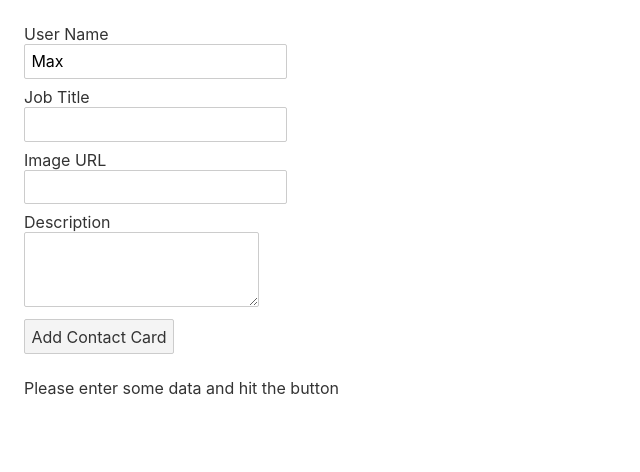
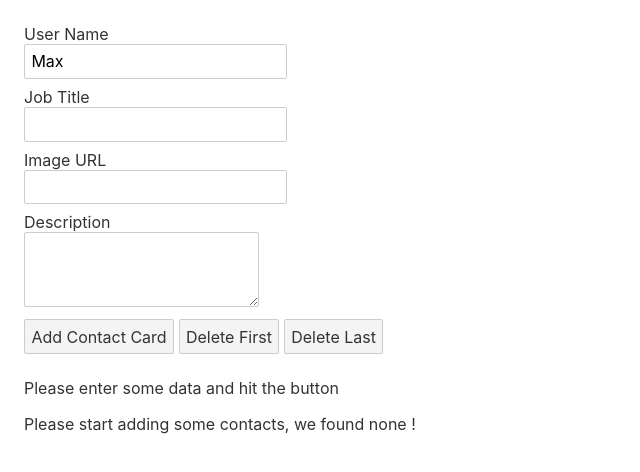
Before and after one commit to jsreputation/Svelte-Course, a Svelte app: page / in a window 1280 px wide. Shown: the top 472 px of the page, without its empty margins (0-640 px from the left). Built offline with nearby package versions, Linux system fonts and the light colour scheme.

Commit message:
feat: unique id for each card

```diff
--- a/src/App.svelte
+++ b/src/App.svelte
@@ -13,6 +13,7 @@
 			return;
 		}
 		createdContacts = [...createdContacts, {
+				id: Math.random(),
 				name: name,
 				jobTitle: title,
 				imageUrl: image,
@@ -22,7 +23,13 @@
 		formState = 'done';
 	}
 
+	const deleteFirst = () => {
+		createdContacts = createdContacts.slice(1);
+	}
 
+	const deleteLast = () => {
+		createdContacts = createdContacts.slice(0, -1);
+	}
 </script>
 
 <main>
@@ -45,6 +52,8 @@
 		</div>
 	</div>
 	<button on:click={addContact}>Add Contact Card</button>
+	<button on:click={deleteFirst}>Delete First</button>
+	<button on:click={deleteLast}>Delete Last</button>
 
 	{#if formState === 'invalid'}
 		<p>Invalid Input</p>
@@ -52,13 +61,16 @@
 		<p>Please enter some data and hit the button</p>
 	{/if}
 
-	{#each createdContacts as contact}
+	{#each createdContacts as contact, index (contact.id)}
+			<h2># {index + 1}</h2>
 			<ContactCard
 				userName={contact.name}
 				jobTitle={contact.jobTitle}
 				description={contact.desc}
 				userImage={contact.imageUrl}
 			/>
+		{:else}
+		 <p>Please start adding some contacts, we found none !</p>
 	{/each}
 </main>
 
--- a/src/ContactCard.svelte
+++ b/src/ContactCard.svelte
@@ -3,6 +3,8 @@
     export let jobTitle;
     export let description;
     export let userImage;
+
+    const initialName = userName;
 </script>
 
 <style>
@@ -70,7 +72,7 @@
             <img src={userImage} alt={userName} />
         </div>
         <div class="user-data">
-            <h1>{userName}</h1>
+            <h1>{userName} / {initialName}</h1>
             <h2>{jobTitle}</h2>
         </div>
     </header>
```
